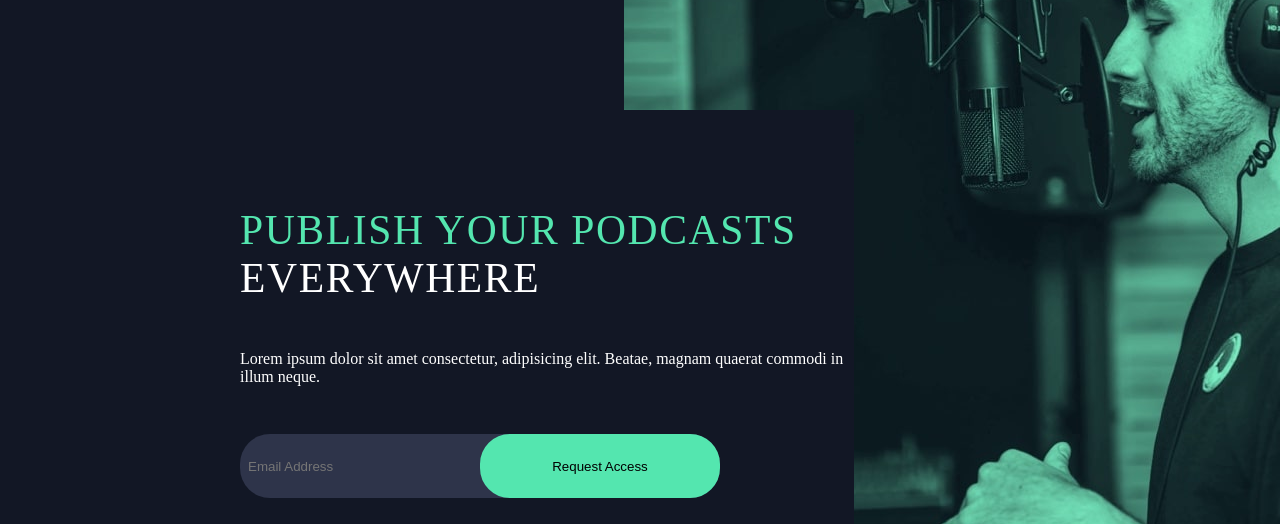
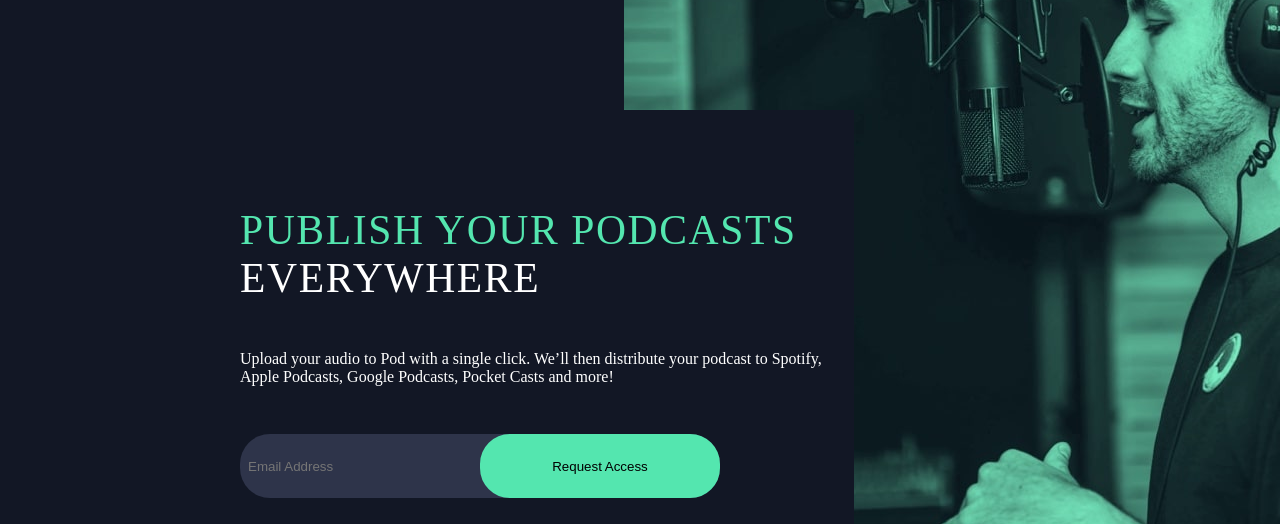
Before and after one commit to Chris-Agnew/podcast-spotify-api, a plain HTML site: page index.html in a window 1280 px wide. Shown: the part 238-762 px from the top of the page. Drawn offline with Linux system fonts and the light colour scheme; a web font is replaced by a local one.

Commit message:
ADD: Change lorem ipsum text in main content

```diff
--- a/index.html
+++ b/index.html
@@ -14,8 +14,9 @@
         <div class="content">
           <h1>publish your podcasts <span>everywhere</span></h1>
           <p>
-            Lorem ipsum dolor sit amet consectetur, adipisicing elit. Beatae,
-            magnam quaerat commodi in illum neque.
+            Upload your audio to Pod with a single click. We’ll then distribute
+            your podcast to Spotify, Apple Podcasts, Google Podcasts, Pocket
+            Casts and more!
           </p>
           <div class="input">
             <form action="">
```
